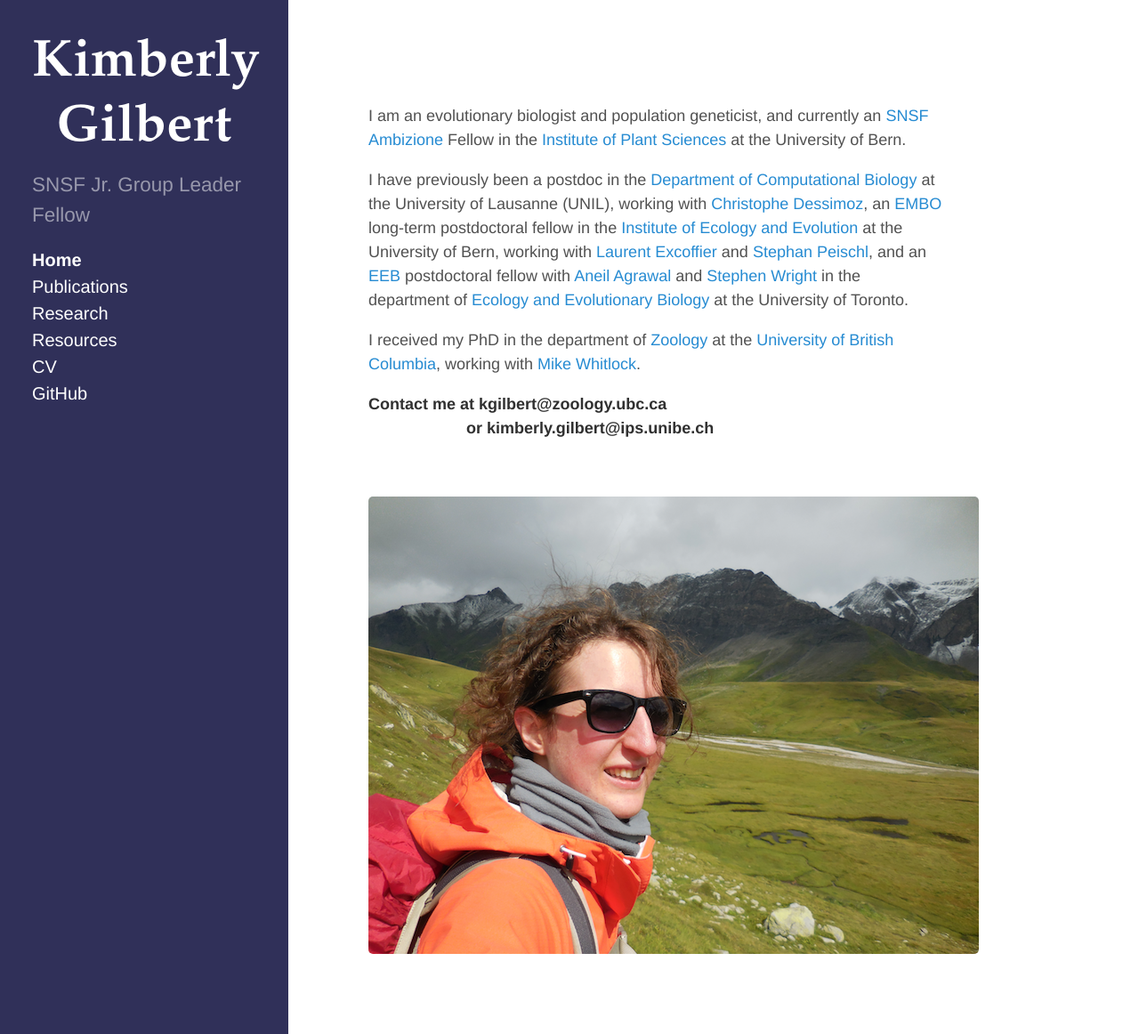
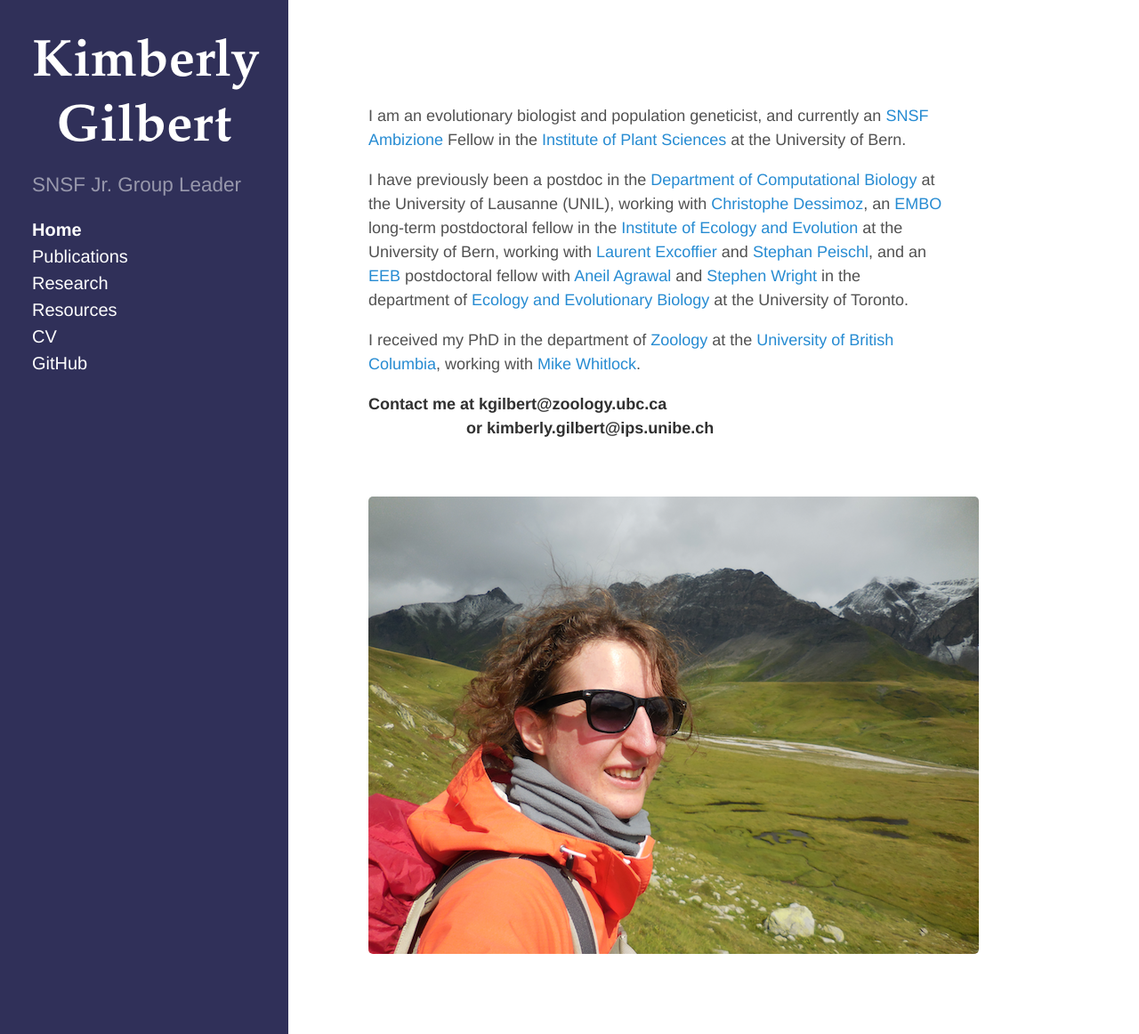
Before and after one commit to kjgilbert/kjgilbert.github.io, a Jekyll site: the page built from index.md, in a window 1280 px wide and 1162 px high. Shown: the whole window at 89% size. Built offline with Jekyll 4.4.1, drawn with Linux system fonts in a browser that asks for light colours; Markdown is read by kramdown in place of the engine named in the settings.

Commit message:
fix sidebar

```diff
--- a/_config.yml
+++ b/_config.yml
@@ -7,8 +7,8 @@ permalink:        pretty
 
 # Setup
 title:            Kimberly Gilbert
-tagline:          'SNSF Jr. Group Leader Fellow'
-description:      'SNSF Jr. Group Leader Fellow'
+tagline:          'SNSF Jr. Group Leader'
+description:      'SNSF Jr. Group Leader'
 url:              http://kjgilbert/github.io
 
 author:
```
